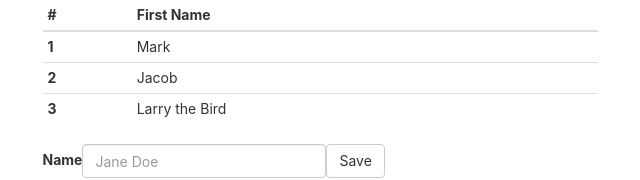
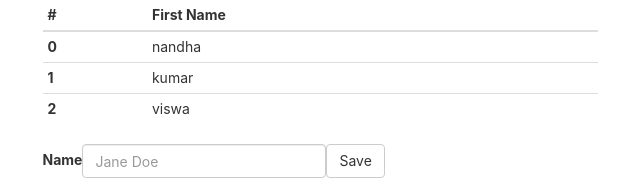
Before and after one commit to GVinothini/techhub-react, a React (Create React App) app: page / in a window 1280 px wide. Shown: the top 180 px of the page, without its empty margins (320-960 px from the left). Built offline with nearby package versions, Linux system fonts and the light colour scheme.

Commit message:
user state implemented

```diff
--- a/src/App.js
+++ b/src/App.js
@@ -4,6 +4,26 @@ import { Component } from "react";
 import UserTable from "./UserTable";
 
 export default class App extends Component {
+    constructor(props) {
+        super(props);
+        this.state = {
+            userList: ["nandha", "kumar", "viswa"],
+        };
+        this.handleSubmit = this.handleSubmit.bind(this);
+    }
+
+    handleSubmit(event) {
+        event.preventDefault();
+        const formElement = event.target;
+        const formData = new FormData(formElement);
+        const username = formData.get("InputName");
+        const { userList } = this.state;
+        userList.push(username);
+        this.setState({
+            userList,
+        });
+    }
+
     render() {
         return (
             <div class="container">
@@ -11,18 +31,22 @@ export default class App extends Component {
                     <div class="col-xs-6 col-xs-offset-3">
                         <div class="row">
                             <div class="col-xs-12">
-                                <UserTable />
+                                <UserTable userList={this.state.userList} />
                             </div>
                         </div>
                         <div class="row">
                             <div class="col-xs-12">
-                                <form class="form-inline">
+                                <form
+                                    class="form-inline"
+                                    onSubmit={this.handleSubmit}
+                                >
                                     <div class="form-group">
                                         <label for="InputName1">Name</label>
                                         <input
                                             type="text"
                                             class="form-control"
                                             id="InputName1"
+                                            name="InputName"
                                             placeholder="Jane Doe"
                                         />
                                     </div>
--- a/src/UserTable.js
+++ b/src/UserTable.js
@@ -2,6 +2,16 @@ import { Component } from "react";
 
 export default class UserTable extends Component {
     render() {
+        const userList = this.props.userList;
+        const userListTemplate = [];
+        for (let i = 0; i < userList.length; i++) {
+            userListTemplate.push(
+                <tr>
+                    <th scope="row">{i}</th>
+                    <td>{userList[i]}</td>
+                </tr>
+            );
+        }
         return (
             <table class="table table-condensed">
                 <thead>
@@ -10,20 +20,7 @@ export default class UserTable extends Component {
                         <th>First Name</th>
                     </tr>
                 </thead>
-                <tbody>
-                    <tr>
-                        <th scope="row">1</th>
-                        <td>Mark</td>
-                    </tr>
-                    <tr>
-                        <th scope="row">2</th>
-                        <td>Jacob</td>
-                    </tr>
-                    <tr>
-                        <th scope="row">3</th>
-                        <td>Larry the Bird</td>
-                    </tr>
-                </tbody>
+                <tbody>{userListTemplate}</tbody>
             </table>
         );
     }
```
